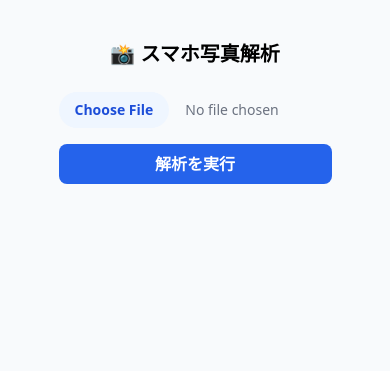
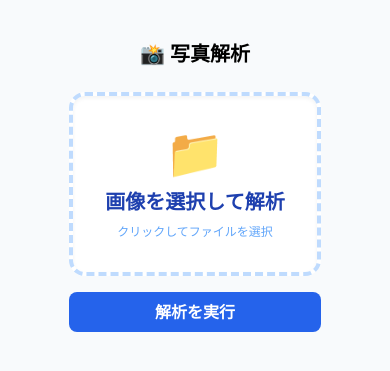
Before and after one commit to kk366-code/vertex-ai-starter, a FastAPI app: page / in a window 390 px wide. Shown: the top 371 px of the page. Run offline with FastAPI, Linux system fonts and the light colour scheme; parts of the project's set-up code (start-up, migrations or seed data) failed here and were passed over; some libraries are stand-ins or nearby versions.

Commit message:
feat: implement responsive upload UI with device-specific logic

```diff
--- a/src/api/templates/index.html
+++ b/src/api/templates/index.html
@@ -13,7 +13,7 @@
 
   <body class="bg-slate-50 min-h-screen p-4 flex flex-col items-center">
     <div class="max-w-md mx-auto p-6">
-      <h1 class="text-xl font-bold mb-6 text-center">📸 スマホ写真解析</h1>
+      <h1 class="text-xl font-bold mb-6 text-center">📸 写真解析</h1>
 
       <form
         hx-post="/upload"
@@ -23,13 +23,37 @@
         hx-disabled-elt="button"
         id="upload-form"
       >
+        <label
+          for="file-input"
+          class="flex flex-col items-center justify-center w-full p-8 border-4 border-dashed border-blue-200 rounded-2xl bg-white hover:bg-blue-50 cursor-pointer transition-all active:scale-95 shadow-inner"
+        >
+          <div
+            class="text-5xl mb-3"
+            id="upload-icon"
+          >
+            📸
+          </div>
+          <span
+            class="text-xl text-blue-800 font-bold"
+            id="upload-text"
+          >
+            写真を撮って解析
+          </span>
+          <p
+            class="text-xs text-blue-400 mt-2"
+            id="upload-desc"
+          >
+            スマホならカメラが起動します
+          </p>
+        </label>
+
         <input
           type="file"
           name="file"
+          id="file-input"
           accept="image/*"
-          capture="environment"
           onchange="previewImage(this)"
-          class="block w-full text-sm text-gray-500 file:mr-4 file:py-2 file:px-4 file:rounded-full file:border-0 file:text-sm file:font-semibold file:bg-blue-50 file:text-blue-700 hover:file:bg-blue-100"
+          class="sr-only"
         />
 
         <div
@@ -145,4 +169,29 @@
       container.classList.add("hidden");
     }
   }
+
+  // デバイス判定ロジック
+  document.addEventListener("DOMContentLoaded", () => {
+    const fileInput = document.getElementById("file-input");
+    const uploadIcon = document.getElementById("upload-icon");
+    const uploadText = document.getElementById("upload-text");
+    const uploadDesc = document.getElementById("upload-desc");
+
+    // モバイル判定
+    const isMobile = /iPhone|iPad|iPod|Android/i.test(navigator.userAgent);
+
+    if (isMobile) {
+      // スマホ向け設定
+      fileInput.setAttribute("capture", "environment");
+      uploadIcon.innerText = "📸";
+      uploadText.innerText = "写真を撮って解析";
+      uploadDesc.innerText = "カメラが起動します";
+    } else {
+      // PC向け設定
+      fileInput.removeAttribute("capture");
+      uploadIcon.innerText = "📁";
+      uploadText.innerText = "画像を選択して解析";
+      uploadDesc.innerText = "クリックしてファイルを選択";
+    }
+  });
 </script>
```
